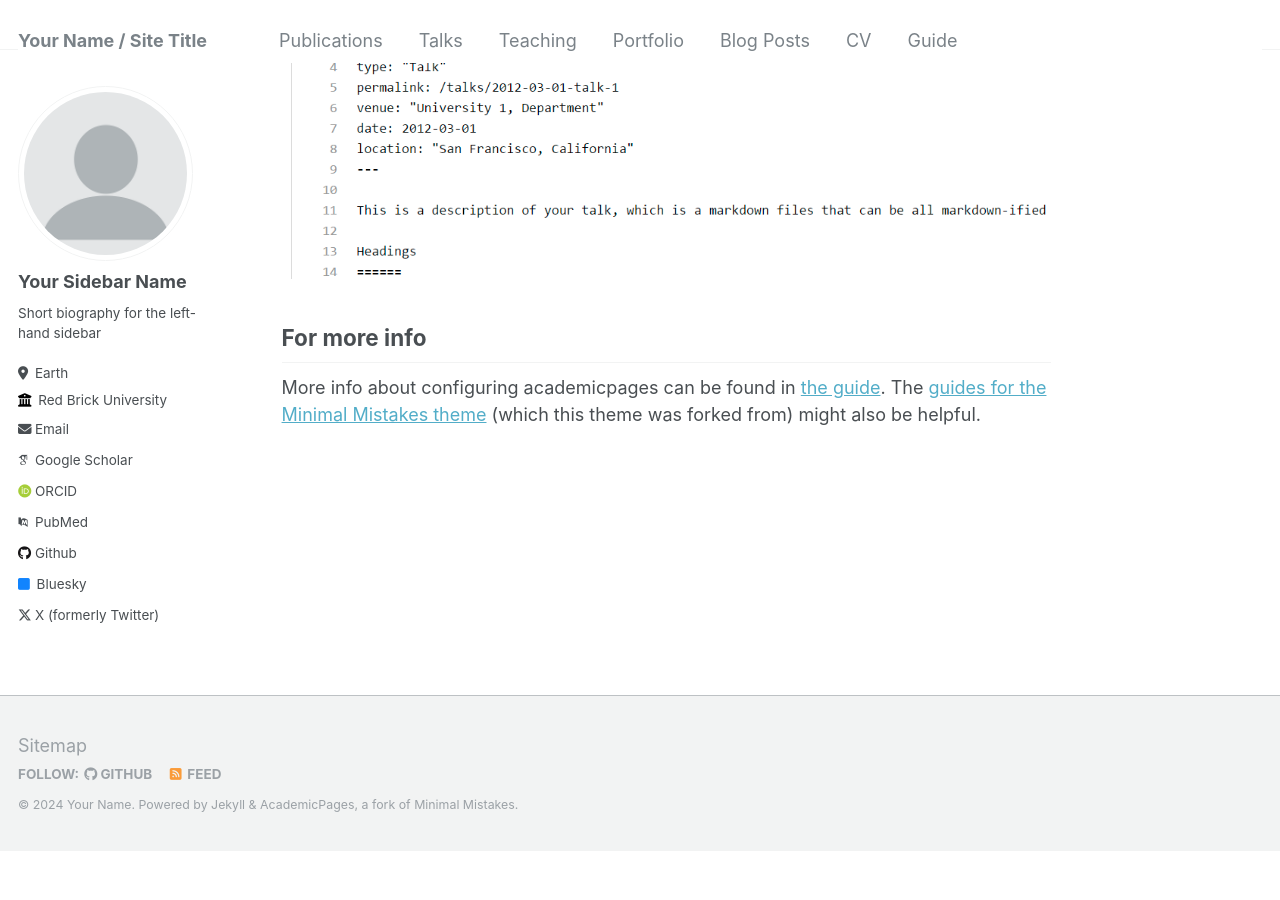
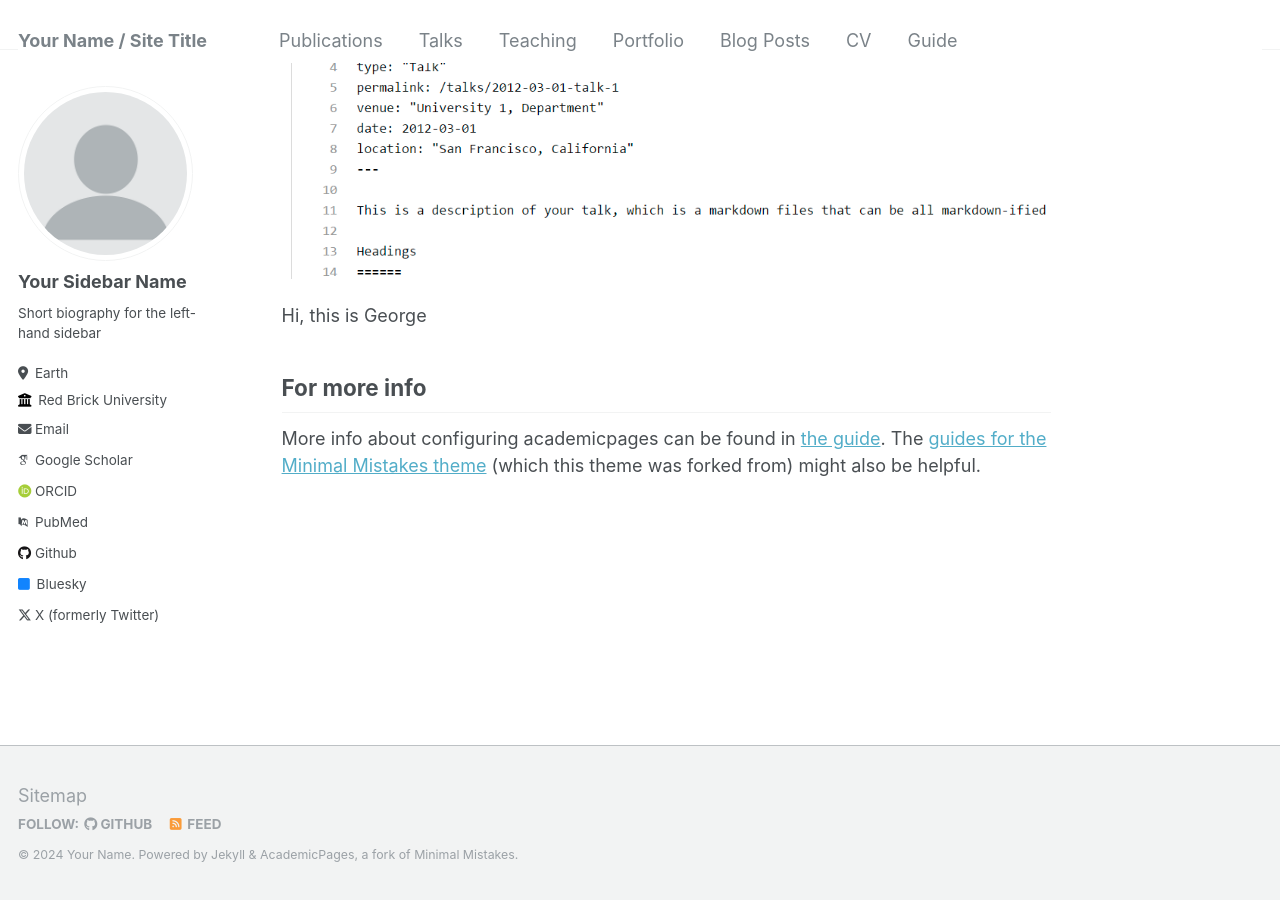
Before and after one commit to GeorgeYQian/GeorgeYQian.github.io, a Jekyll site: the page built from _pages/about.md, in a window 1280 px wide and 900 px high, scrolled down 2690 px. Built offline with Jekyll 4.4.1, drawn with Linux system fonts in a browser that asks for light colours; some web fonts are replaced; before the commit the page ends 3540 px from its top, so only the background shows below that.

Commit message:
Update about.md

```diff
--- a/_pages/about.md
+++ b/_pages/about.md
@@ -44,6 +44,9 @@ Many people use a git client to create files on their local computer and then pu
 Example: editing a markdown file for a talk
 ![Editing a markdown file for a talk](/images/editing-talk.png)
 
+Hi, this is George
+
+
 For more info
 ------
 More info about configuring academicpages can be found in [the guide](https://academicpages.github.io/markdown/). The [guides for the Minimal Mistakes theme](https://mmistakes.github.io/minimal-mistakes/docs/configuration/) (which this theme was forked from) might also be helpful.
```
